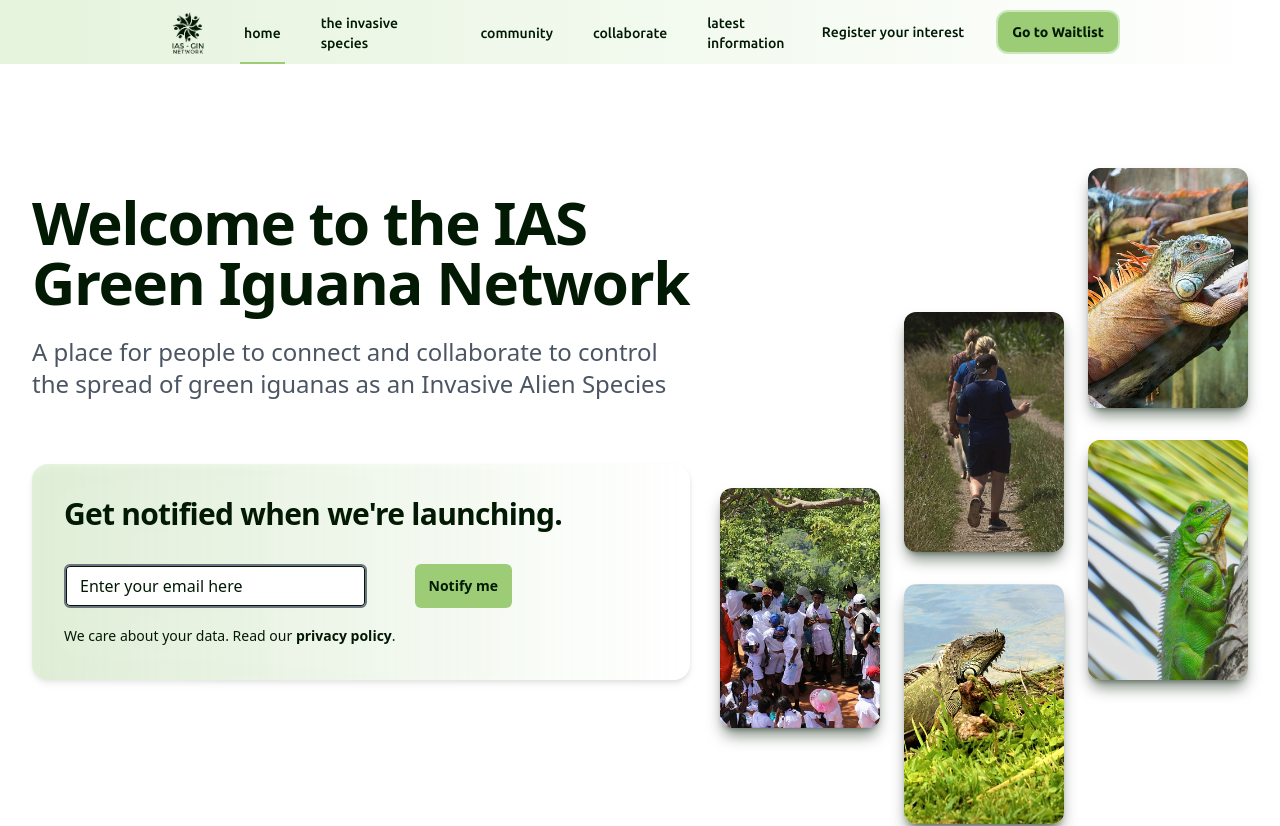
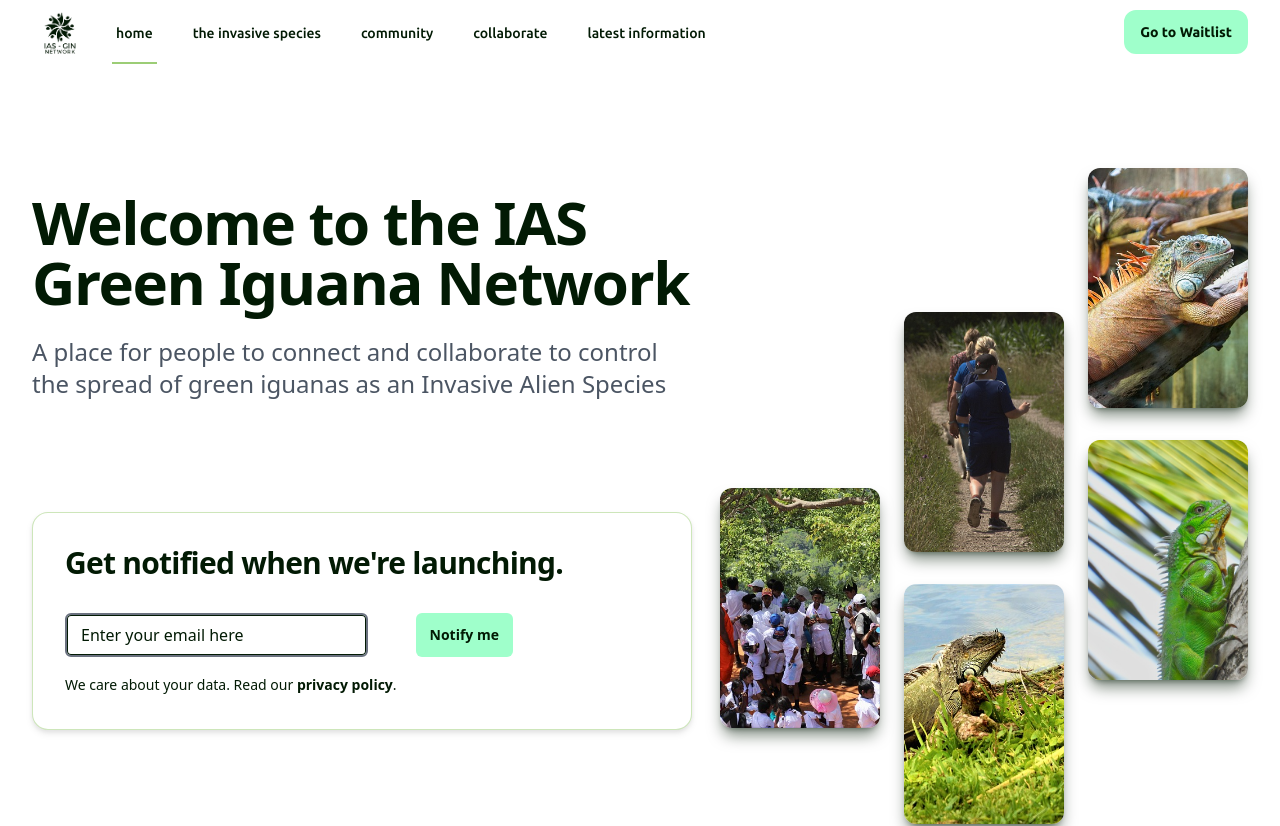
Before and after one commit to Ed-TheVisionMaker/green-ig-ias-network, a Next.js app: page / in a window 1280 px wide. Shown: the top 826 px of the page. Built offline with nearby package versions, Linux system fonts and the light colour scheme; a web font is replaced by a local one.

Commit message:
style: altered navbar colour and alignment

```diff
--- a/components/Footer/index.tsx
+++ b/components/Footer/index.tsx
@@ -60,7 +60,7 @@ const Footer = () => {
               Join our waitlist
             </h3>
               <WaitlistInput className=' min-w-0 rounded-md  h-8 border-2 px-3.5 py-2 mb-2 placeholder:text-ginBlack text-ginBlack shadow-sm ring-1 ring-inset ring-ginBlack focus:ring focus:ring-inset focus:ring-darkGreen focus:border-transparent' />
-              <WaitlistButton className='rounded-md bg-pistachio px-3.5 py-2.5 text-sm font-semibold text-ginBlack placeholder:text-ginBlack shadow-sm focus-visible:outline focus-visible:outline-2 focus-visible:outline-offset-2 focus-visible:outline-white' />
+              <WaitlistButton className='rounded-md bg-aquamarine px-3.5 py-2.5 text-sm font-semibold text-ginBlack placeholder:text-ginBlack shadow-sm focus-visible:outline focus-visible:outline-2 focus-visible:outline-offset-2 focus-visible:outline-white' />
           </div>
         </div>
       </div>
--- a/components/Navbar/index.tsx
+++ b/components/Navbar/index.tsx
@@ -6,8 +6,8 @@ export default function Navbar() {
   const pathname = usePathname();
 
   return (
-    <div className='w-full font-ubuntu bg-gradient-to-r from-teaGreen/50 to-ginWhite'>
-      <div className='relative flex h-16 justify-between mx-auto px-40'>
+    <div className='w-full font-ubuntu'>
+      <div className='relative flex h-16 justify-between mx-auto px-8'>
         <div className='absolute inset-y-0 left-0 flex items-center sm:hidden'></div>
         <div className='flex flex-1 items-center justify-center sm:items-stretch sm:justify-start'>
           <div className='flex flex-shrink-0 items-center'>
@@ -69,10 +69,9 @@ export default function Navbar() {
           </div>
         </div>
         <div className='flex items-center font-ubuntu'>
-          <p className='text-ginBlack  text-sm font-medium'>Register your interest</p>
           <Link
             href='#waitlist'
-            className='px-3.5 py-2.5 ml-8 text-sm font-semibold text-ginBlack  bg-pistachio border-2 border-teaGreen shadow-teaGreen rounded-xl'
+            className='px-3.5 py-2.5 ml-8 text-sm font-semibold text-ginBlack  bg-aquamarine border-2 border-aquamarine shadow-teaGreen rounded-xl'
           >
             Go to Waitlist
           </Link>
--- a/components/Waitlist.tsx/index.tsx
+++ b/components/Waitlist.tsx/index.tsx
@@ -38,7 +38,7 @@ export default function Waitlist() {
             )}
             <div
             // className="border border-pistachio w-max py-8 pl-8 pr-32 rounded-lg"
-            className=" w-max py-8 pl-8 pr-32 bg-white bg-gradient-to-r from-teaGreen/50 to-ginWhite bg-opacity-50 backdrop-blur-xl rounded-2xl drop-shadow-md"
+            className=" w-max mt-12 py-8 pl-8 pr-32 bg-white border-pistachio/50 border backdrop-blur-xl rounded-2xl drop-shadow-md"
             >
                 <div>
                 <h2 className="font-bold text-3xl tracking-tight text-ginBlack">
@@ -61,7 +61,7 @@ export default function Waitlist() {
                         />
                         <button
                             type="submit"
-                            className="flex-none rounded-md bg-pistachio px-3.5 py-2.5 ml-8 text-sm font-semibold text-ginBlack placeholder:text-ginBlack focus-visible:outline focus-visible:outline-2 focus-visible:outline-offset-2 focus-visible:outline-white"
+                            className="flex-none rounded-md bg-aquamarine px-3.5 py-2.5 ml-8 text-sm font-semibold text-ginBlack placeholder:text-ginBlack focus-visible:outline focus-visible:outline-2 focus-visible:outline-offset-2 focus-visible:outline-white"
                         >
                             Notify me
                         </button>
```
